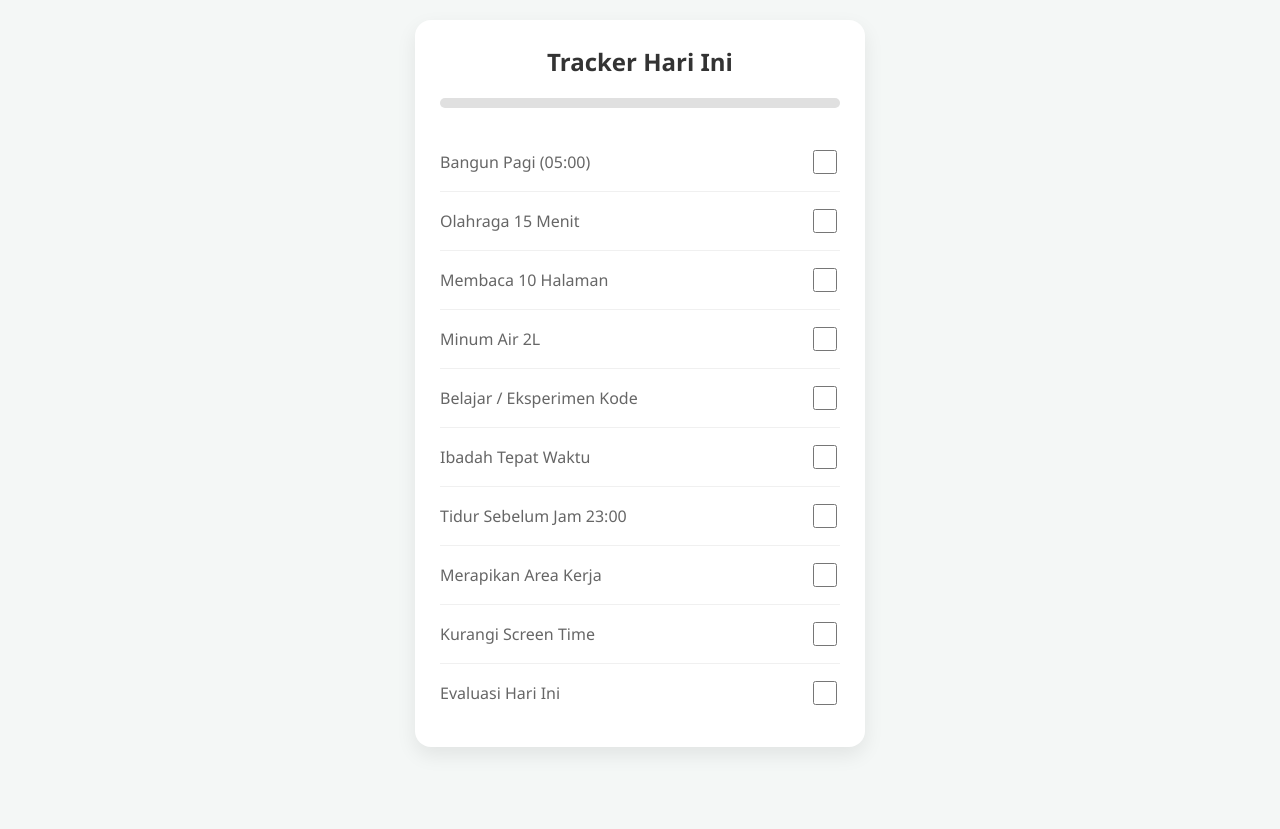
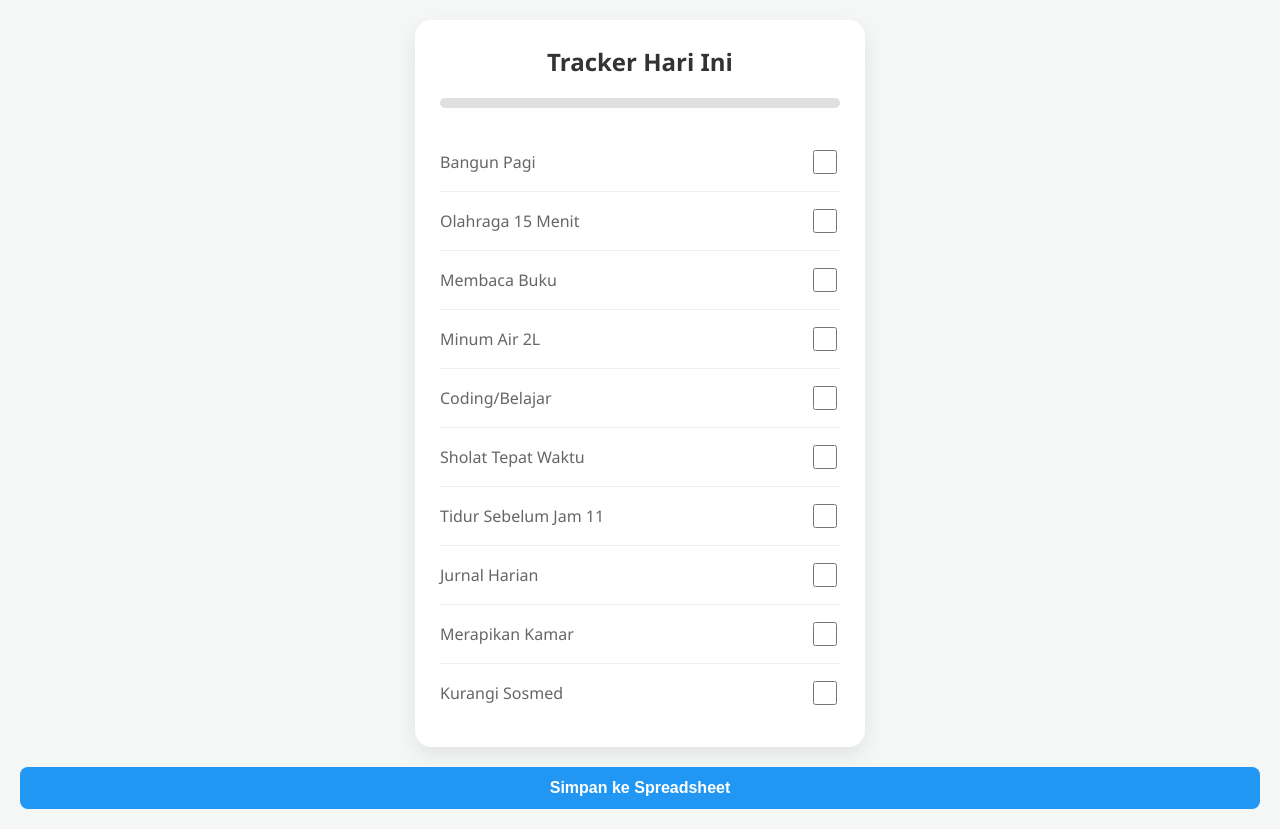
Before and after one commit to vort3xblaze/habit-tracker, a plain HTML site: page index.html in a window 1280 px wide. Before the commit the page ends 800 px from the top, so only its background shows below. Drawn offline with Linux system fonts and the light colour scheme.

Commit message:
Menambahkan fitur sinkronisasi Google Sheets

```diff
--- a/index.html
+++ b/index.html
@@ -102,44 +102,35 @@
         </ul>
 </div>
 
+<button id="btnSync" onclick="syncToSheet()" style="width: 100%; padding: 12px; margin-top: 20px; background-color: #2196F3; color: white; border: none; border-radius: 8px; font-weight: bold; cursor: pointer; font-size: 16px;">
+    Simpan ke Spreadsheet
+</button>
+
 <script>
-    // 1. Definisikan daftar habit (Bisa disesuaikan dengan isi Spreadsheet)
     const habits = [
-        "Bangun Pagi (05:00)",
-        "Olahraga 15 Menit",
-        "Membaca 10 Halaman",
-        "Minum Air 2L",
-        "Belajar / Eksperimen Kode",
-        "Ibadah Tepat Waktu",
-        "Tidur Sebelum Jam 23:00",
-        "Merapikan Area Kerja",
-        "Kurangi Screen Time",
-        "Evaluasi Hari Ini"
+        "Bangun Pagi", "Olahraga 15 Menit", "Membaca Buku",
+        "Minum Air 2L", "Coding/Belajar", "Sholat Tepat Waktu",
+        "Tidur Sebelum Jam 11", "Jurnal Harian", "Merapikan Kamar", "Kurangi Sosmed"
     ];
 
     const habitListEl = document.getElementById('habitList');
     const progressBarEl = document.getElementById('progressBar');
 
-    // 2. Fungsi untuk menghitung dan memperbarui bar persentase
+    // GANTI STRING DI BAWAH DENGAN URL APPS SCRIPT YANG ANDA SALIN TADI
+    const SCRIPT_URL = "https://script.google.com/macros/s/AKfycb.../exec";
+
     function updateProgress() {
         let completed = 0;
         habits.forEach((_, index) => {
-            if (localStorage.getItem(`habit_${index}`) === 'true') {
-                completed++;
-            }
+            if (localStorage.getItem(`habit_${index}`) === 'true') {completed++;}
         });
-        const percentage = (completed / habits.length) * 100;
-        progressBarEl.style.width = percentage + '%';
+        progressBarEl.style.width = (completed / habits.length) * 100 + '%';
     }
 
-    // 3. Fungsi untuk memuat antarmuka habit ke layar
     function loadHabits() {
-        habitListEl.innerHTML = ''; // Bersihkan list sebelum memuat ulang
-
+        habitListEl.innerHTML = '';
         habits.forEach((habit, index) => {
-            // Cek memori HP/Browser apakah sebelumnya sudah dicentang
             const isChecked = localStorage.getItem(`habit_${index}`) === 'true';
-
             const li = document.createElement('li');
             li.className = 'habit-item';
             li.innerHTML = `
@@ -148,20 +139,50 @@
             `;
             habitListEl.appendChild(li);
         });
-
-        updateProgress(); // Perbarui progress bar saat pertama kali dimuat
+        updateProgress();
     }
 
-    // 4. Fungsi yang berjalan setiap kali checkbox diklik
     function toggleHabit(index, checkbox) {
-        // Simpan status (true/false) ke memori lokal
         localStorage.setItem(`habit_${index}`, checkbox.checked);
-        updateProgress(); // Perbarui progress bar secara real-time
+        updateProgress();
     }
 
-    // Jalankan aplikasi
+    // FITUR BARU: Mengirim data ke Google Sheets
+    function syncToSheet() {
+        const btn = document.getElementById('btnSync');
+        btn.innerText = "Menyimpan...";
+        btn.style.backgroundColor = "#999";
+
+        // Siapkan data: [Tanggal Hari Ini, StatusHabit1, StatusHabit2, ... , Persentase]
+        let rowData = [new Date().toLocaleDateString('id-ID')];
+        let completed = 0;
+
+        habits.forEach((_, index) => {
+            let status = localStorage.getItem(`habit_${index}`) === 'true' ? "Selesai" : "Belum";
+            rowData.push(status);
+            if(status === "Selesai") completed++;
+        });
+
+        // Tambahkan persentase di kolom paling akhir
+        rowData.push(((completed / habits.length) * 100).toFixed(0) + "%");
+
+        // Kirim ke Apps Script
+        fetch(SCRIPT_URL, {
+            method: 'POST',
+            mode: 'no-cors', // Penting agar tidak diblokir browser
+            headers: { 'Content-Type': 'application/json' },
+            body: JSON.stringify(rowData)
+        }).then(() => {
+            alert("Data hari ini berhasil direkap ke Google Sheets!");
+            btn.innerText = "Simpan ke Spreadsheet";
+            btn.style.backgroundColor = "#2196F3";
+        }).catch(error => {
+            alert("Gagal menyimpan data.");
+            btn.innerText = "Coba Lagi";
+        });
+    }
+
     loadHabits();
 </script>
-
 </body>
 </html>
```
